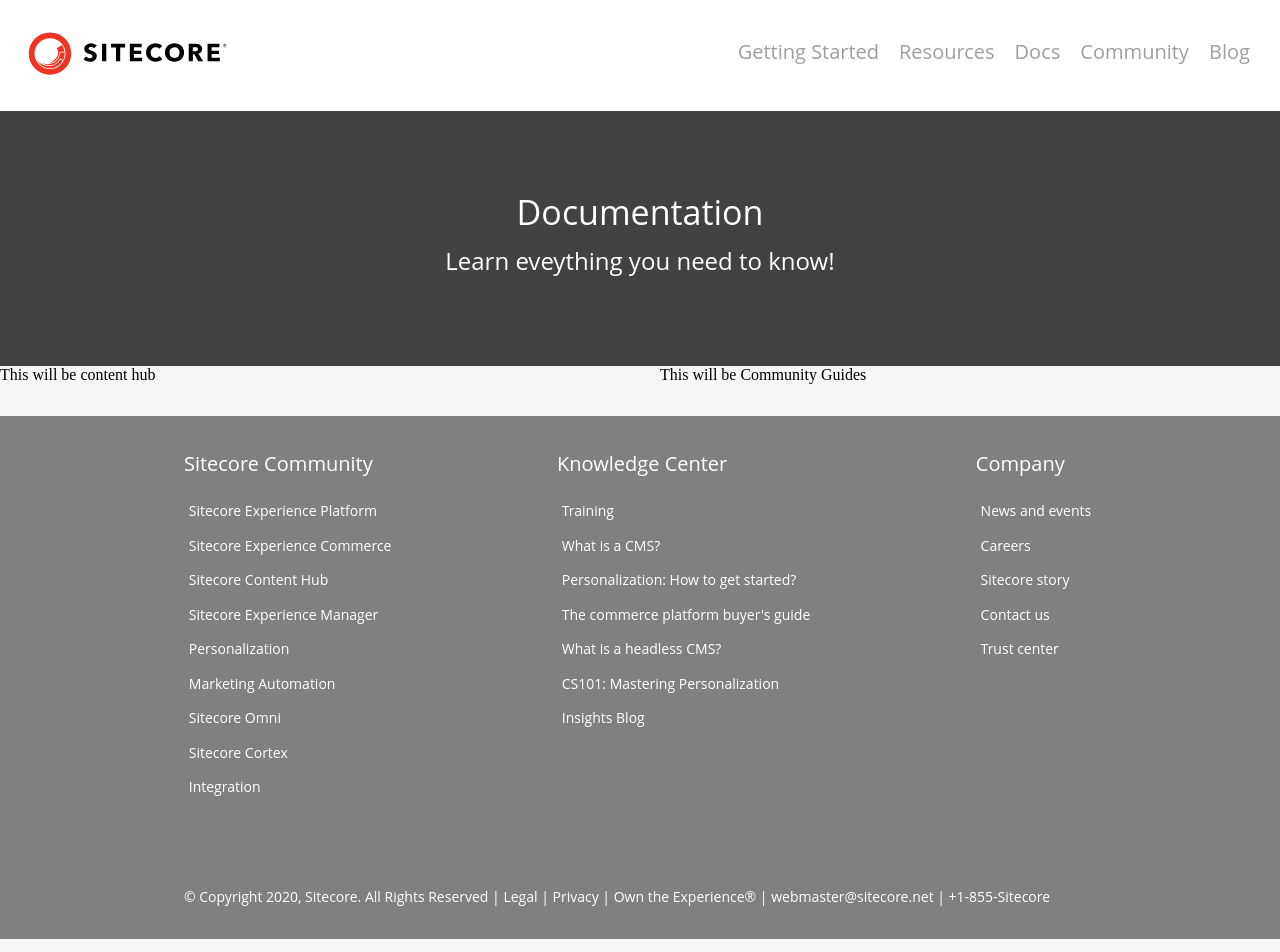
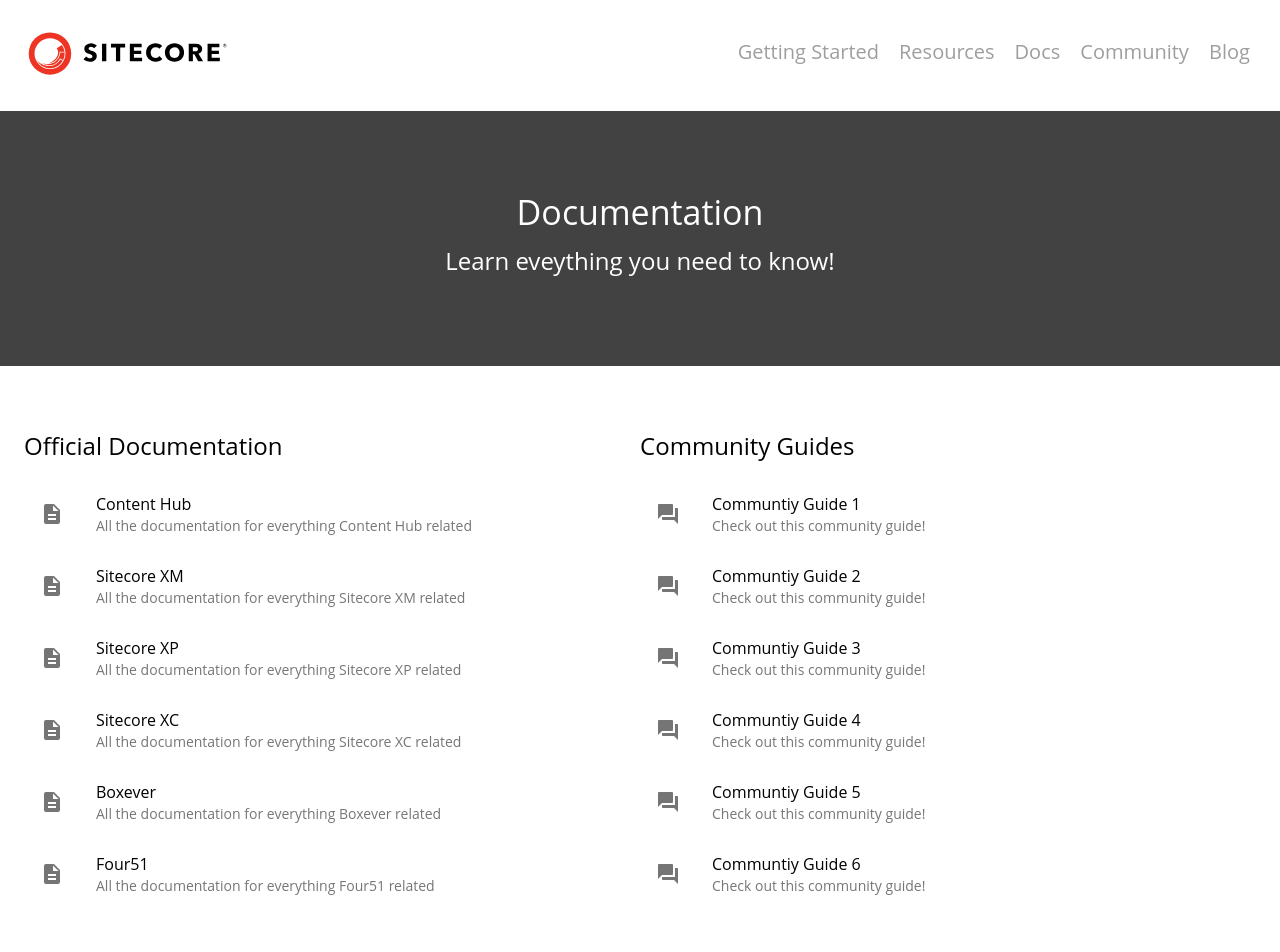
Before and after one commit to Sitecore/edge-portal, a Next.js app: page /docs in a window 1280 px wide. Shown: the top 952 px of the page. Built offline with nearby package versions, Linux system fonts and the light colour scheme.

Commit message:
Stubbing out documentation page

```diff
--- a/pages/docs.tsx
+++ b/pages/docs.tsx
@@ -3,13 +3,35 @@
 import NavBar from "../components/navBar";
 import Footer from "../components/footer";
 import HeroBanner from "../components/heroBanner"
-import Box from "@material-ui/core/Box";
+import Container from "@material-ui/core/Container";
 import Grid from "@material-ui/core/Grid";
 import { HeroBannerData } from '../interfaces/heroBannerData'
 import { GetStaticProps } from "next";
+import List from '@material-ui/core/List';
+import ListItem from '@material-ui/core/ListItem';
+import ListItemIcon from '@material-ui/core/ListItemIcon';
+import Typography from '@material-ui/core/Typography';
+import DescriptionIcon from '@material-ui/icons/Description';
+import ListItemText from '@material-ui/core/ListItemText';
+import ForumIcon from '@material-ui/icons/Forum';
+import { makeStyles } from "@material-ui/core/styles";
+import { ThreeVideoGrid } from "../components/threeVideoGrid";
 
+const useStyles = makeStyles((theme) => ({
+	docsList: {
+		backgroundColor: theme.palette.common.white,
+		paddingTop: 64,
+		paddingBottom: 64,
+	},
+	grey: {
+		backgroundColor: theme.palette.grey[100],
+		marginTop: "20px",
+	},
+}));
 
 export default function Docs({ heroBannerData }: { heroBannerData: HeroBannerData }) {
+	const classes = useStyles();
+
 	return (
 		<div>
 			<Head>
@@ -20,19 +42,192 @@
 
 			<HeroBanner data={heroBannerData} />
 
-			<Box>
-				<Grid container justify="center" spacing={5}>
-					<Grid item xs={12} sm={6}>
-						<Box>This will be content hub</Box>
-					</Grid>
-					<Grid item xs={12} sm={6}>
-						<Box>This will be Community Guides</Box>
-					</Grid>
-				</Grid>
-			</Box>
+			<div className={classes.docsList}>
+				<Container maxWidth="lg">
+					<Grid container justify="center">
+						<Grid item xs={12} md={6}>
+							<Typography variant="h5" component="h1" gutterBottom>
+								Official Documentation
+						</Typography>
+							<List>
+								<ListItem button component="a" href="https://google.com" target="_blank" rel="noopener">
+									<ListItemIcon>
+										<DescriptionIcon />
+									</ListItemIcon>
+									<ListItemText
+										primary={
+											<React.Fragment>
+												Content Hub
+												</React.Fragment>
+										}
+										secondary="All the documentation for everything Content Hub related"
+									/>
+								</ListItem>
+								<ListItem button component="a" href="https://google.com" target="_blank" rel="noopener">
+									<ListItemIcon>
+										<DescriptionIcon />
+									</ListItemIcon>
+									<ListItemText
+										primary={
+											<React.Fragment>
+												Sitecore XM
+											</React.Fragment>
+										}
+										secondary="All the documentation for everything Sitecore XM related"
+									/>
+								</ListItem>
+								<ListItem button component="a" href="https://google.com" target="_blank" rel="noopener">
+									<ListItemIcon>
+										<DescriptionIcon />
+									</ListItemIcon>
+									<ListItemText
+										primary={
+											<React.Fragment>
+												Sitecore XP
+											</React.Fragment>
+										}
+										secondary="All the documentation for everything Sitecore XP related"
+									/>
+								</ListItem>
+								<ListItem button component="a" href="https://google.com" target="_blank" rel="noopener">
+									<ListItemIcon>
+										<DescriptionIcon />
+									</ListItemIcon>
+									<ListItemText
+										primary={
+											<React.Fragment>
+												Sitecore XC
+											</React.Fragment>
+										}
+										secondary="All the documentation for everything Sitecore XC related"
+									/>
+								</ListItem>
+								<ListItem button component="a" href="https://google.com" target="_blank" rel="noopener">
+									<ListItemIcon>
+										<DescriptionIcon />
+									</ListItemIcon>
+									<ListItemText
+										primary={
+											<React.Fragment>
+												Boxever
+											</React.Fragment>
+										}
+										secondary="All the documentation for everything Boxever related"
+									/>
+								</ListItem>
+								<ListItem button component="a" href="https://google.com" target="_blank" rel="noopener">
+									<ListItemIcon>
+										<DescriptionIcon />
+									</ListItemIcon>
+									<ListItemText
+										primary={
+											<React.Fragment>
+												Four51
+											</React.Fragment>
+										}
+										secondary="All the documentation for everything Four51 related"
+									/>
+								</ListItem>
+							</List>
+						</Grid>
+
+						<Grid item xs={12} md={6}>
+							<Typography variant="h5" component="h1" gutterBottom>
+								Community Guides
+						</Typography>
+							<List>
+								<ListItem button component="a" href="https://google.com" target="_blank" rel="noopener">
+									<ListItemIcon>
+										<ForumIcon />
+									</ListItemIcon>
+									<ListItemText
+										primary={
+											<React.Fragment>
+												Communtiy Guide 1
+												</React.Fragment>
+										}
+										secondary="Check out this community guide!"
+									/>
+								</ListItem>
+								<ListItem button component="a" href="https://google.com" target="_blank" rel="noopener">
+									<ListItemIcon>
+										<ForumIcon />
+									</ListItemIcon>
+									<ListItemText
+										primary={
+											<React.Fragment>
+												Communtiy Guide 2
+											</React.Fragment>
+										}
+										secondary="Check out this community guide!"
+									/>
+								</ListItem>
+								<ListItem button component="a" href="https://google.com" target="_blank" rel="noopener">
+									<ListItemIcon>
+										<ForumIcon />
+									</ListItemIcon>
+									<ListItemText
+										primary={
+											<React.Fragment>
+												Communtiy Guide 3
+											</React.Fragment>
+										}
+										secondary="Check out this community guide!"
+									/>
+								</ListItem>
+								<ListItem button component="a" href="https://google.com" target="_blank" rel="noopener">
+									<ListItemIcon>
+										<ForumIcon />
+									</ListItemIcon>
+									<ListItemText
+										primary={
+											<React.Fragment>
+												Communtiy Guide 4
+											</React.Fragment>
+										}
+										secondary="Check out this community guide!"
+									/>
+								</ListItem>
+								<ListItem button component="a" href="https://google.com" target="_blank" rel="noopener">
+									<ListItemIcon>
+										<ForumIcon />
+									</ListItemIcon>
+									<ListItemText
+										primary={
+											<React.Fragment>
+												Communtiy Guide 5
+											</React.Fragment>
+										}
+										secondary="Check out this community guide!"
+									/>
+								</ListItem>
+								<ListItem button component="a" href="https://google.com" target="_blank" rel="noopener">
+									<ListItemIcon>
+										<ForumIcon />
+									</ListItemIcon>
+									<ListItemText
+										primary={
+											<React.Fragment>
+												Communtiy Guide 6
+											</React.Fragment>
+										}
+										secondary="Check out this community guide!"
+									/>
+								</ListItem>
+							</List>
+						</Grid>
+
+					</ Grid>
+
+				</Container>
+			</div>
+
+			<Container maxWidth="lg" className={classes.grey}>
+				<ThreeVideoGrid />
+			</Container>
 
 			<Footer />
-		</div>
+		</div >
 	)
 }
 
```
